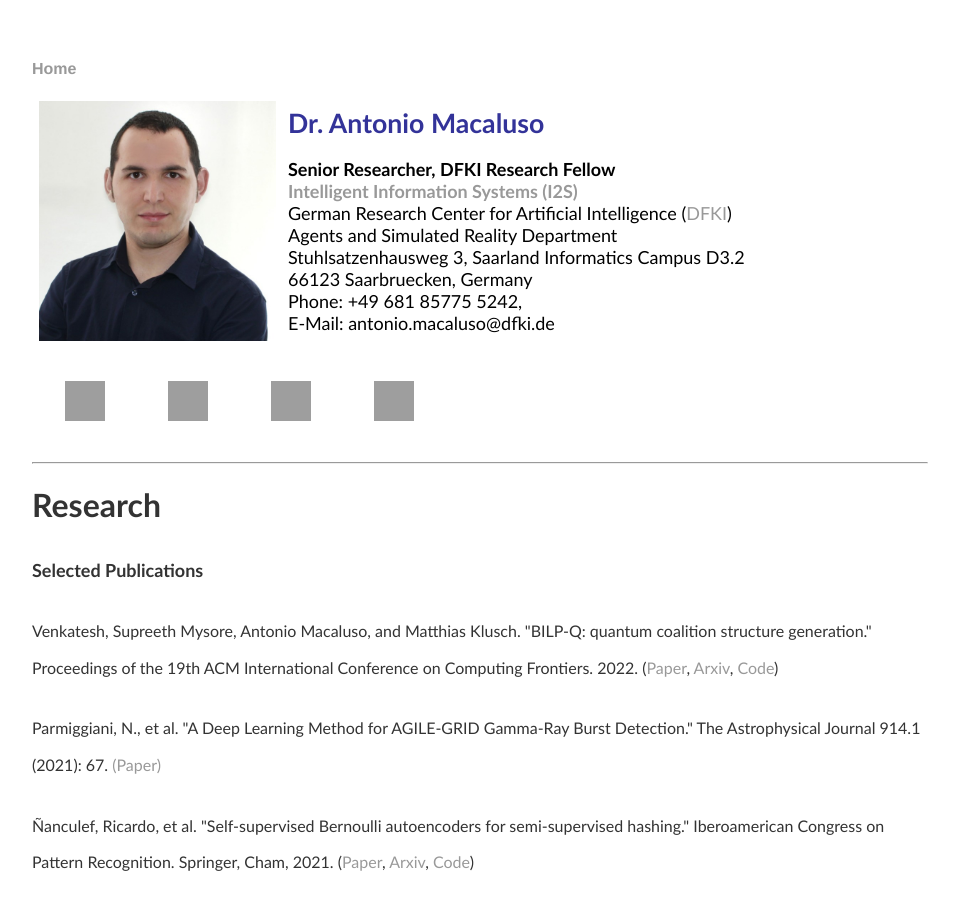
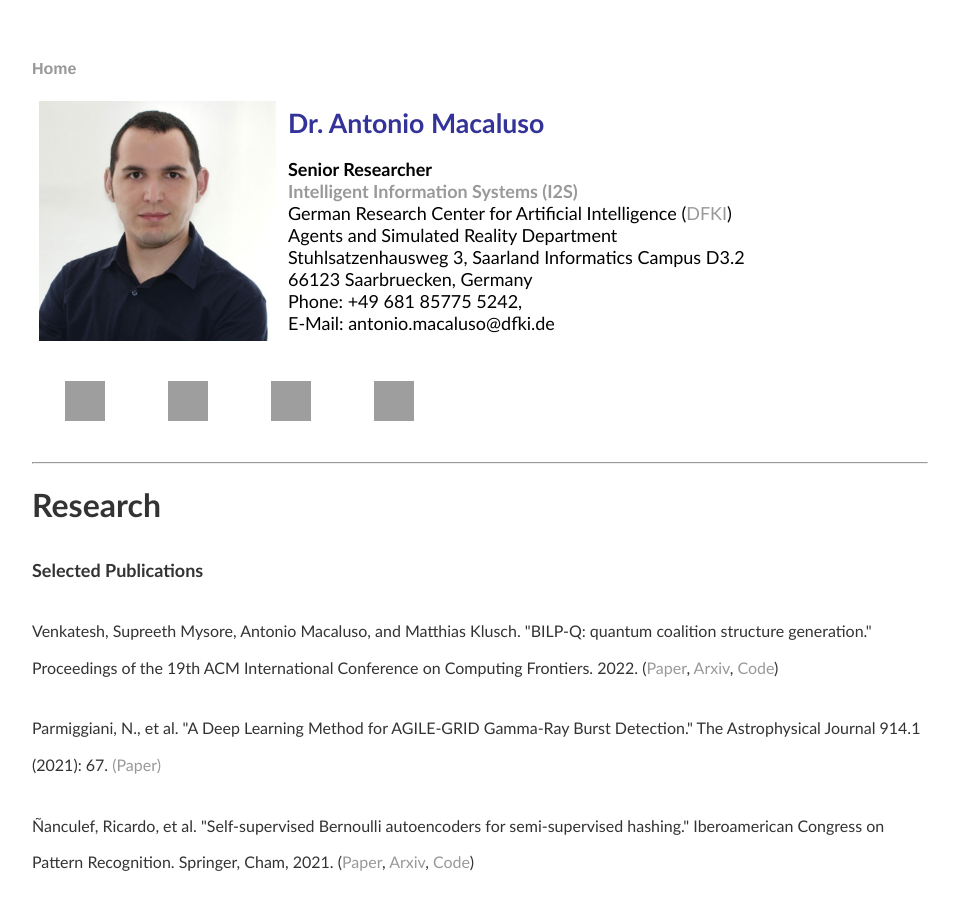
Before and after one commit to amacaluso/amacaluso.github.io, a Jekyll site: the page built from index.html, in a window 1280 px wide and 900 px high, cut to the strip 0-900 px from the top of the window. Shown: the whole strip, without its empty margins (160-1119 px from the left). Built offline with Jekyll 4.4.1, drawn with Linux system fonts in a browser that asks for light colours; grey boxes are pictures that could not be loaded.

Commit message:
Update index.html

```diff
--- a/index.html
+++ b/index.html
@@ -17,8 +17,7 @@ title: Antonio Macaluso
       <td> <small><font style="font-weight: bold; color: rgb(51, 51, 153);" face="Trebuchet MS"><font size="+3"><small>
 Dr. Antonio Macaluso</small></font></font></small><br>
       <small><b><font face="Trebuchet MS"><br>
-      </font></b></small><font face="Trebuchet MS"><font size="+1"><span style="font-weight: bold;">Senior Researcher,
-DFKI Research Fellow<br>
+      </font></b></small><font face="Trebuchet MS"><font size="+1"><span style="font-weight: bold;">Senior Researcher<br>
 </span></font></font><font face="Trebuchet MS"><font size="+1"><span style="font-weight: bold;"></span></font></font><font face="Trebuchet MS"><font size="+1"><a href="http://www.dfki.de/%7Eklusch/i2s"><span style="font-weight: bold;">Intelligent
 Information Systems (I2S)</span></a></font></font><font face="Trebuchet MS"><font size="+1"><span style="font-weight: bold;"></span></font></font><font face="Trebuchet MS"><font size="-1"><br>
       </font></font><font face="Trebuchet MS"><font size="+1">German
```
